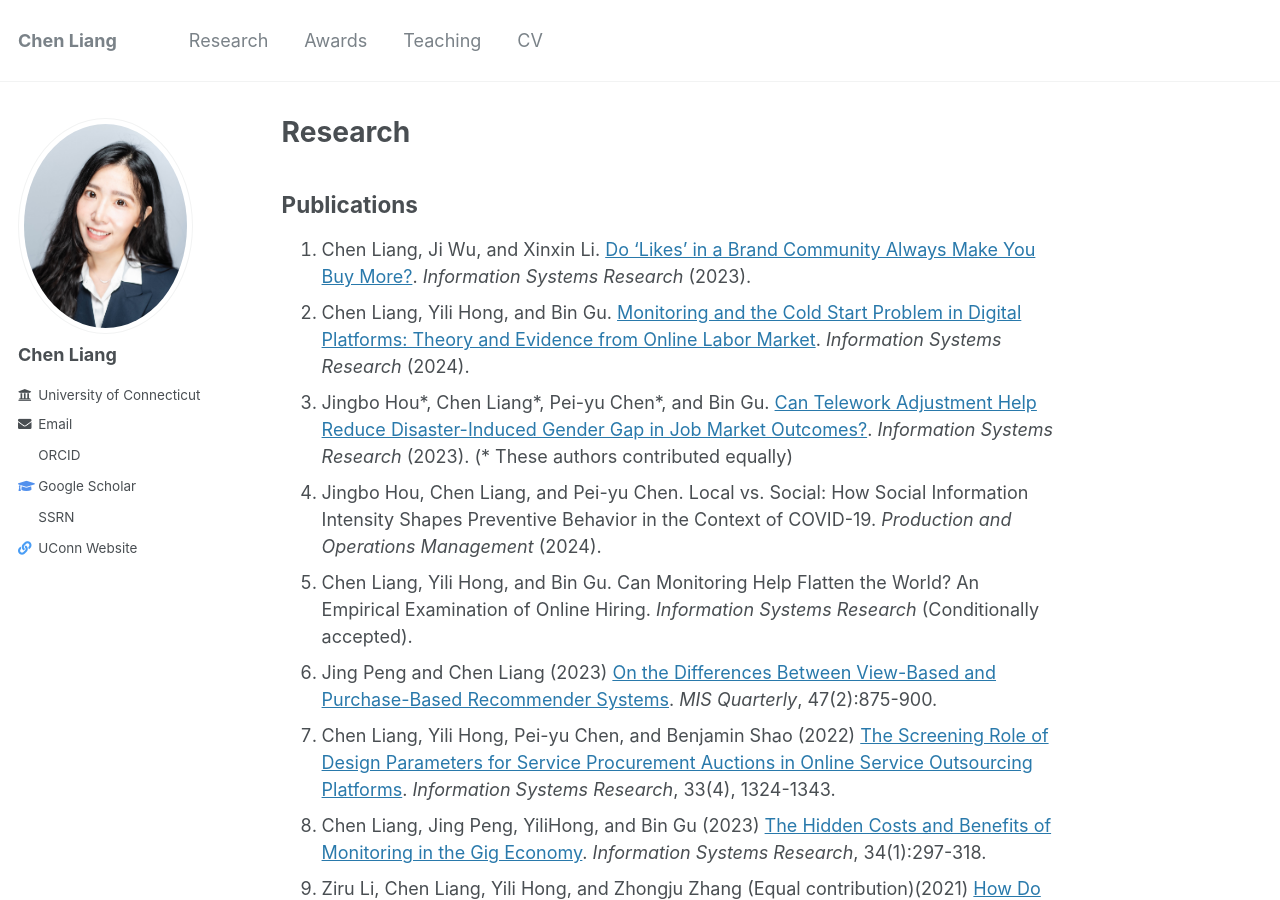
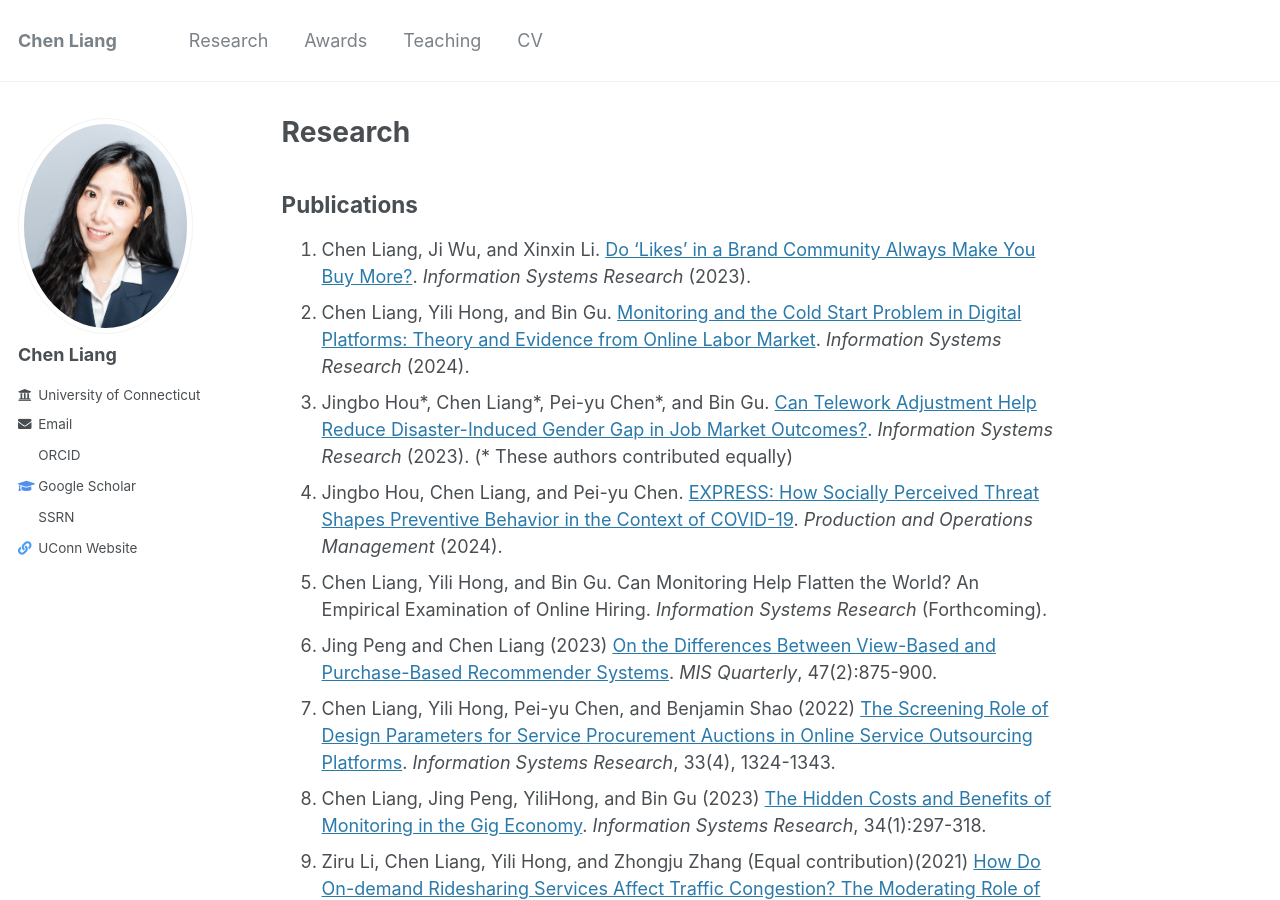
Before and after one commit to chen0liang/chen0liang.github.io, a Jekyll site: the page built from _pages/research.md, in a window 1280 px wide and 900 px high. Built offline with Jekyll 4.4.1, drawn with Linux system fonts in a browser that asks for light colours; a style sheet for code colours, icons or effects is not loaded.

Commit message:
Update research.md

```diff
--- a/_pages/research.md
+++ b/_pages/research.md
@@ -11,8 +11,8 @@ author_profile: true
 1.  Chen Liang, Ji Wu, and Xinxin Li. [Do ‘Likes’ in a Brand Community Always Make You Buy More?](https://doi.org/10.1287/isre.2022.0008). *Information Systems Research* (2023).
 2.  Chen Liang, Yili Hong, and Bin Gu. [Monitoring and the Cold Start Problem in Digital Platforms: Theory and Evidence from Online Labor Market](https://doi.org/10.1287/isre.2021.0146). *Information Systems Research* (2024).
 3.  Jingbo Hou\*, Chen Liang\*, Pei-yu Chen\*, and Bin Gu. [Can Telework Adjustment Help Reduce Disaster-Induced Gender Gap in Job Market Outcomes?](https://pubsonline.informs.org/doi/10.1287/isre.2023.0241). *Information Systems Research* (2023). (* These authors contributed equally)
-4.  Jingbo Hou, Chen Liang, and Pei-yu Chen. Local vs. Social: How Social Information Intensity Shapes Preventive Behavior in the Context of COVID-19. *Production and Operations Management* (2024).
-5.  Chen Liang, Yili Hong, and Bin Gu. Can Monitoring Help Flatten the World? An Empirical Examination of Online Hiring. *Information Systems Research* (Conditionally accepted).
+4.  Jingbo Hou, Chen Liang, and Pei-yu Chen. [EXPRESS: How Socially Perceived Threat Shapes Preventive Behavior in the Context of COVID-19](https://journals.sagepub.com/doi/10.1177/10591478241231864?icid=int.sj-abstract.citing-articles.2). *Production and Operations Management* (2024).
+5.  Chen Liang, Yili Hong, and Bin Gu. Can Monitoring Help Flatten the World? An Empirical Examination of Online Hiring. *Information Systems Research* (Forthcoming).
 6.  Jing Peng and Chen Liang (2023) [On the Differences Between View-Based and Purchase-Based Recommender Systems](https://misq.umn.edu/on-the-differences-between-view-based-and-purchase-based-recommender-systems.html). *MIS Quarterly*, 47(2):875-900.
 7.  Chen Liang, Yili Hong, Pei-yu Chen, and Benjamin Shao (2022) [The Screening Role of Design Parameters for Service Procurement Auctions in Online Service Outsourcing Platforms](https://pubsonline.informs.org/doi/abs/10.1287/isre.2022.1168). *Information Systems Research*, 33(4), 1324-1343.
 8.  Chen Liang, Jing Peng, YiliHong, and Bin Gu (2023) [The Hidden Costs and Benefits of Monitoring in the Gig Economy](https://pubsonline.informs.org/doi/10.1287/isre.2022.1130). *Information Systems Research*, 34(1):297-318.
```
